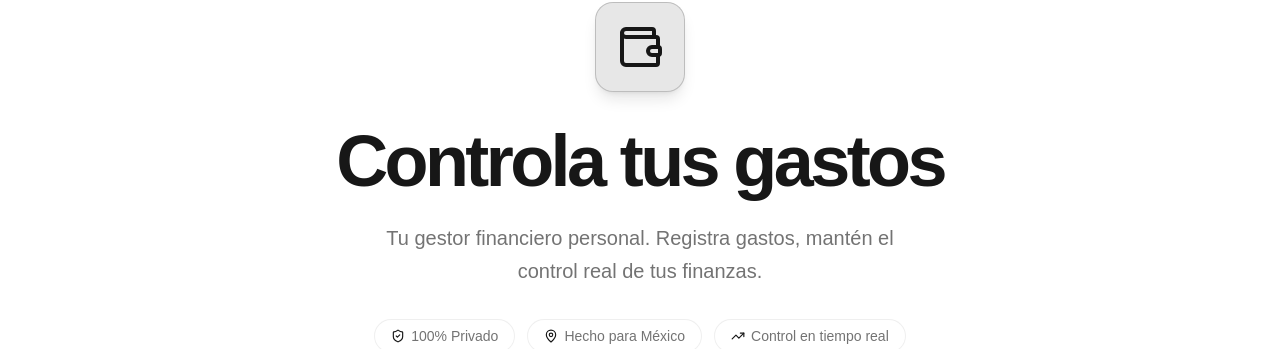
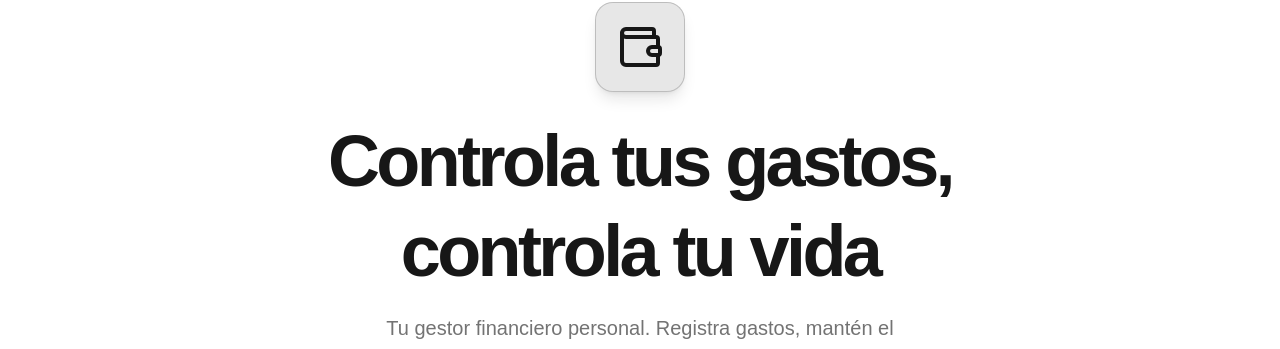
Before and after one commit to HugoTrejo13/Financiera, a React (Vite) app in the folder frontend/: page / in a window 1280 px wide. Shown: the part 135-484 px from the top of the page. Built offline with nearby package versions, Linux system fonts and the light colour scheme; no server answers.

Commit message:
chore: save main changes

```diff
--- a/frontend/src/App.tsx
+++ b/frontend/src/App.tsx
@@ -170,7 +170,9 @@ function App() {
 
         {/* Tagline en dos líneas estilo editorial */}
         <h1 className="text-5xl md:text-7xl font-extrabold tracking-tighter leading-tight mb-4">
-          <span className="text-primary">Controla tus gastos</span>
+          <span className="text-primary">Controla tus gastos,</span>
+          <br />
+          <span className="text-primary">controla tu vida</span>
         </h1>
 
         {/* Subtítulo */}
```
Also changed, not shown: 1 other file (tests, documents, lock files or other folders).
